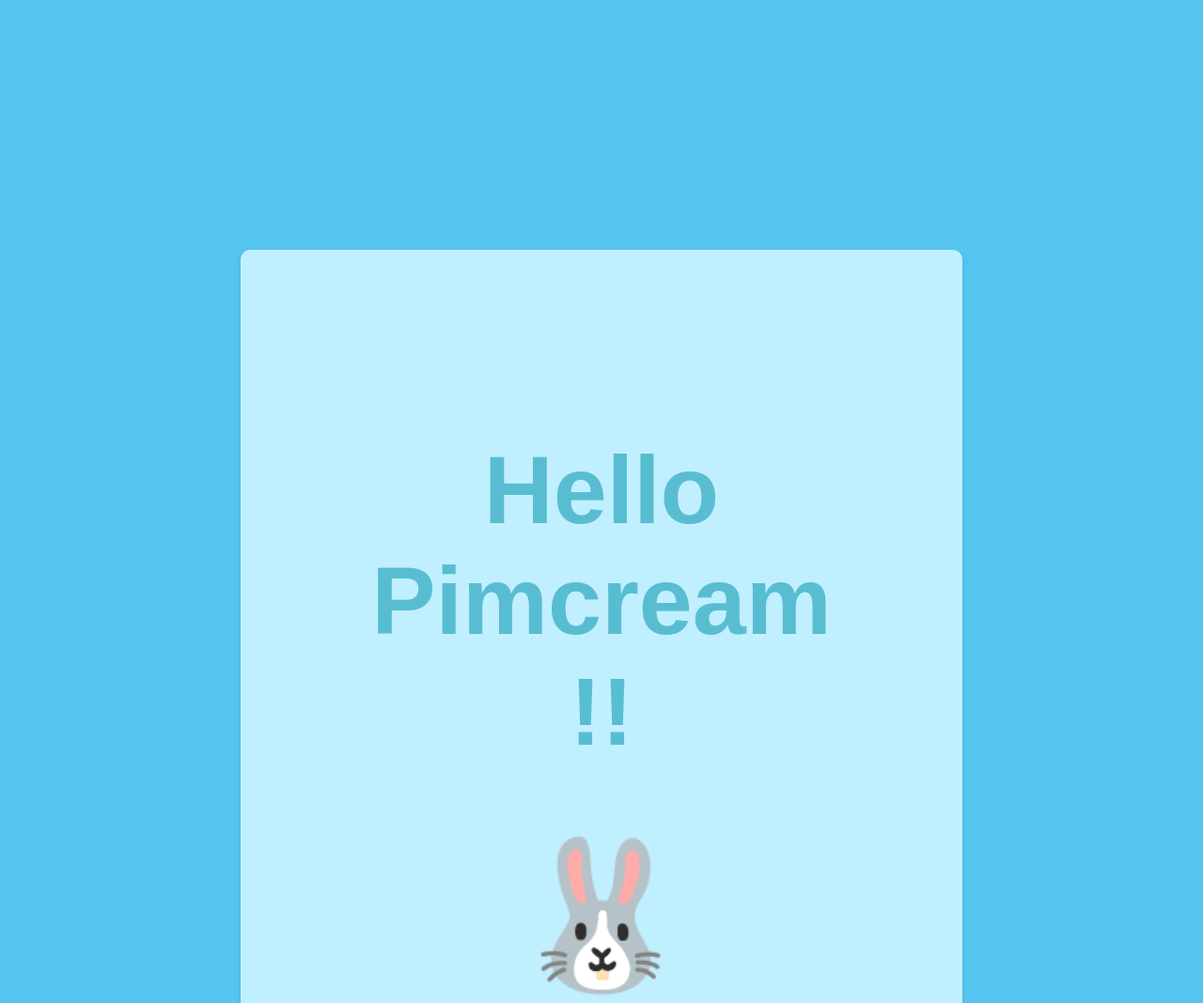
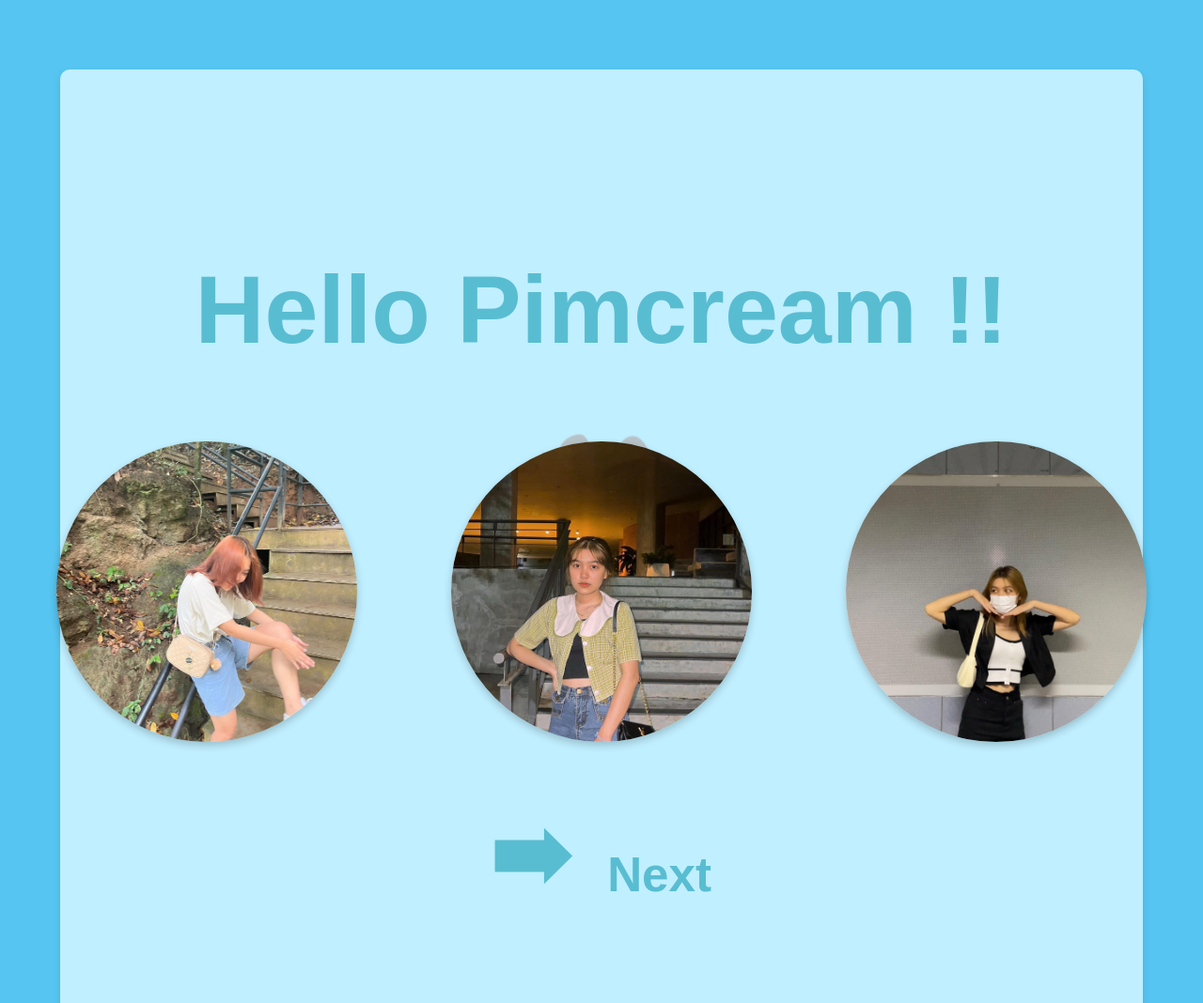
Before and after one commit to ghxoi/my-website, a plain HTML site: page index.html in a window 1280 px wide. Shown: the top 1068 px of the page at 94% size. Drawn offline with Linux system fonts and the light colour scheme.

Commit message:
Update index.html

```diff
--- a/index.html
+++ b/index.html
@@ -9,7 +9,7 @@
             font-family: 'Arial', sans-serif;
             background-color: #57c5f1; /* สีฟ้าอ่อน (Sky Blue) */
             text-align: center;
-            padding: 20vw;
+            padding: 5vw;
             position: relative;
             margin: 0;
         }
@@ -110,7 +110,7 @@
             display: flex;
             justify-content: space-around;
             position: fixed; /* ให้รูปอยู่ที่ขอบล่าง */
-            bottom: 5; /* เลื่อนลงมาที่ขอบล่าง */
+            bottom: 0; /* เลื่อนลงมาที่ขอบล่าง */
             left: 0;
             right: 0;
             padding: 10px;
```
